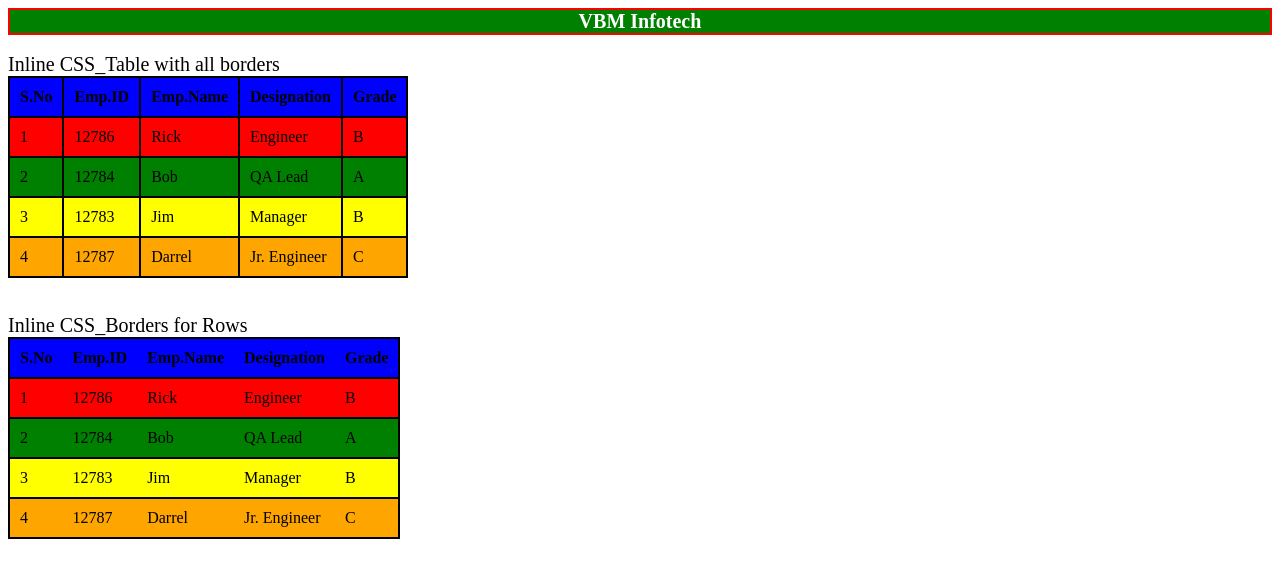
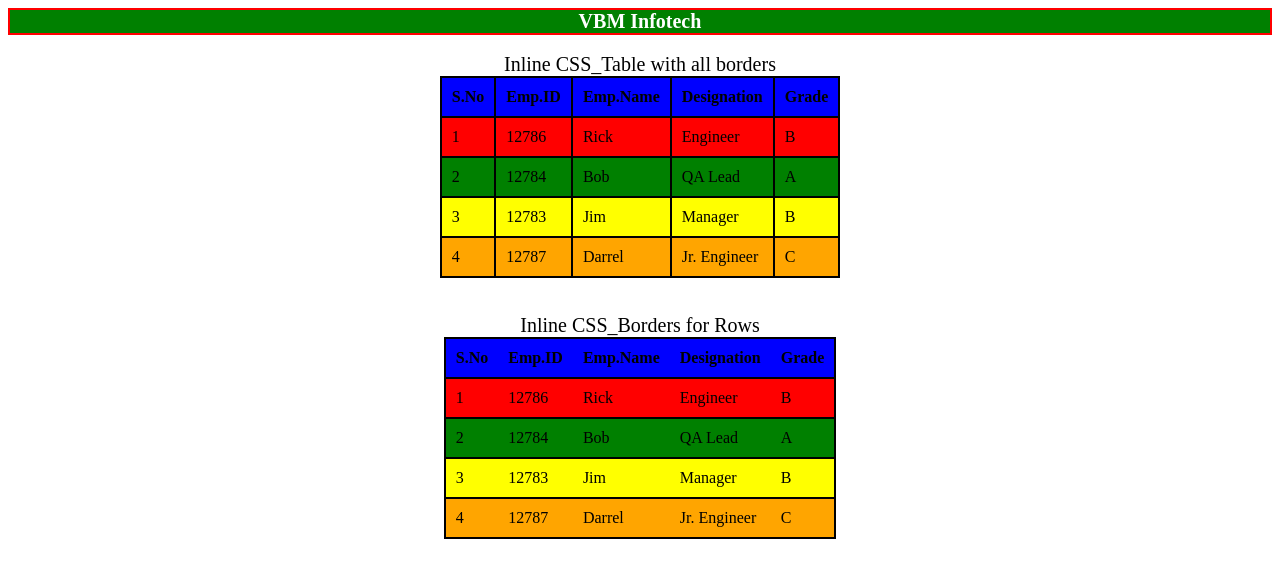
Before and after one commit to phanivyasc/Test_Project, a plain HTML site: page CSS/Inline_table.html in a window 1280 px wide. Drawn offline with Linux system fonts and the light colour scheme.

Commit message:
centering table in web page

```diff
--- a/CSS/Inline_table.html
+++ b/CSS/Inline_table.html
@@ -5,8 +5,8 @@
 <body>
     <div style = Text-align:Center;color:white;background:green;border-color:red;border-style:solid;border-width:2;font-size:20px;font-weight:bold>VBM Infotech</div>
 </br>
-<div style = "font-size:20px">Inline CSS_Table with all borders</div>
-    <table style="border-collapse: collapse">
+<div align="center" style = "font-size:20px">Inline CSS_Table with all borders</div>
+    <table align="center" style="border-collapse: collapse">
         <thead>
             <tr style = "background:blue">
                 <th style = "border:2px solid black;padding:10px">S.No</th>
@@ -49,8 +49,8 @@
     </table>
 </br>
 </br>
-<div style = "font-size:20px">Inline CSS_Borders for Rows</div>
-<table style="border-collapse: collapse">
+<div align="center" style = "font-size:20px">Inline CSS_Borders for Rows</div>
+<table align="center" style="border-collapse: collapse">
     <thead>
         <tr style = "background:blue;border:2px solid black">
             <th style = "padding:10px">S.No</th>
```
Also changed, not shown: CSS/External CSS_borders for rows.html (+2 -2 lines), CSS/External CSS_with all borders.html (+2 -2 lines), CSS/Internal_table_borders for rows.html (+2 -2 lines), CSS/Internal_table_with all borders.html (+2 -2 lines).
